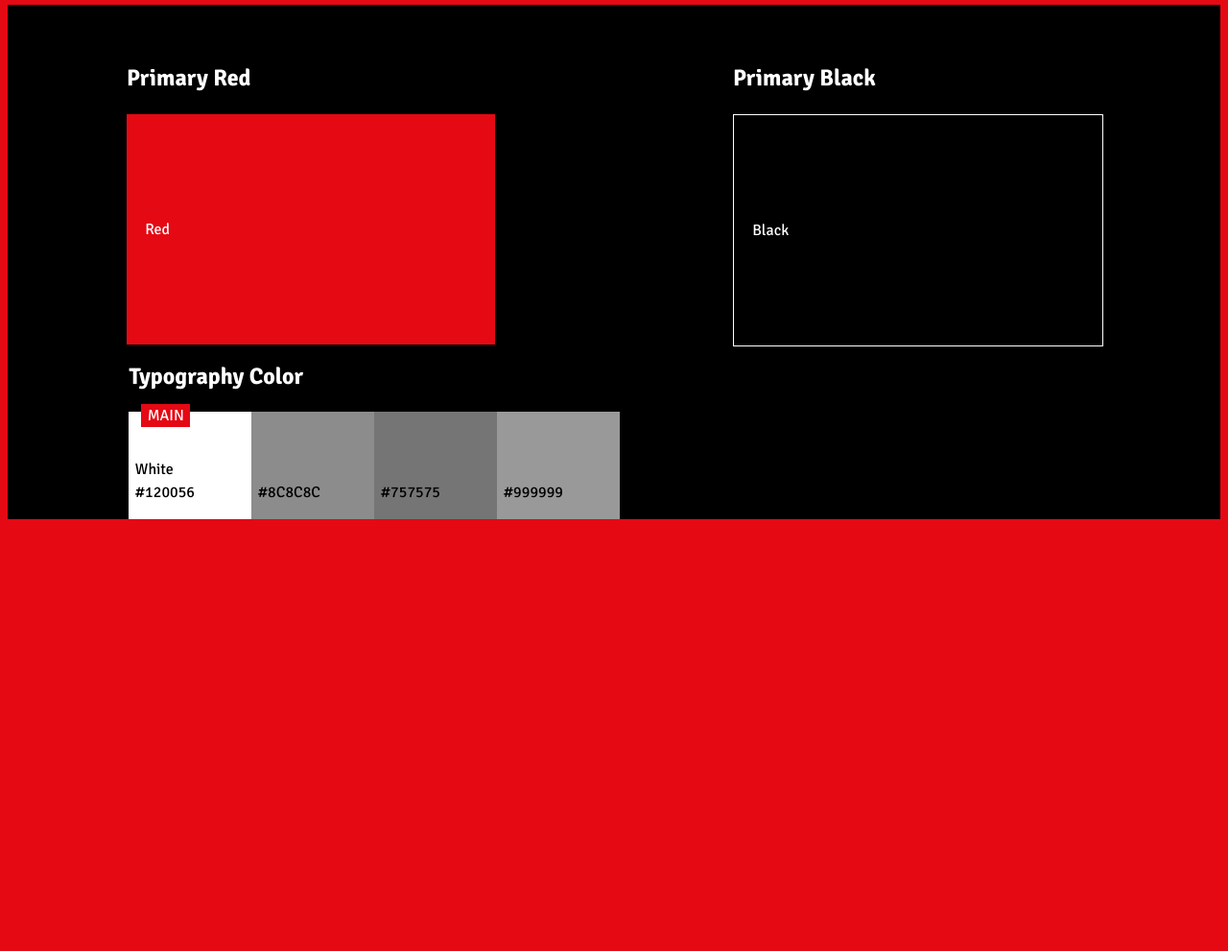
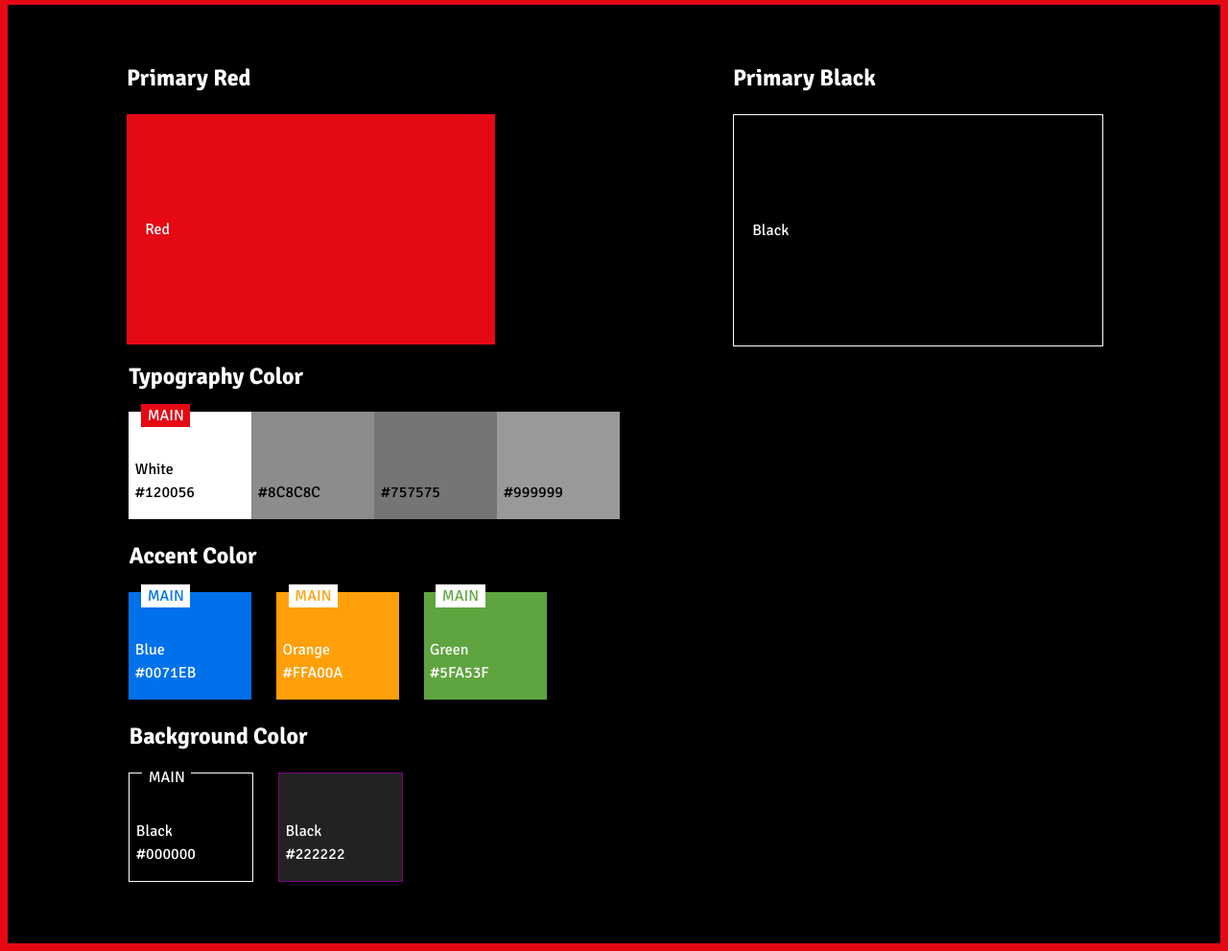
Before and after one commit to benimertcan/reelflix, a website built with Vite: page design-system.html in a window 1280 px wide. Shown: the part 86-1077 px from the top of the page at 96% size. Before the commit the page ends 800 px from the top, so only its background shows below. Built offline with nearby package versions, Linux system fonts and the light colour scheme.

Commit message:
Background Colors added

```diff
--- a/design-system.html
+++ b/design-system.html
@@ -45,7 +45,7 @@
         <div class="typho-colors main-w">
           <p class="main">MAIN</p>
           <p>White<br>
-          #120056</p>
+            #120056</p>
         </div>
         <div class="typho-colors main-g1">
           <p>#8C8C8C</p>
@@ -59,6 +59,48 @@
       </div>
     </div>
 
+
+    <div class="typho-section">
+      <div class="typ-head ">
+        <h2>Accent Color</h2>
+      </div>
+      <div class="typho accent">
+        <div class="typho-colors accent-blue">
+          <p class="mainAccent-B main">MAIN</p>
+          <p>Blue<br>
+            #0071EB</p>
+        </div>
+        <div class="typho-colors accent-orange">
+          <p class="mainAccent-O main">MAIN</p>
+          <p>Orange<br>
+            #FFA00A</p>
+        </div>
+        <div class="typho-colors accent-green">
+          <p class="mainAccent-G main">MAIN</p>
+          <p>Green<br>
+            #5FA53F</p>
+        </div>
+      </div>
+    </div>
+
+    <div class="typho-section">
+      <div class="typ-head ">
+        <h2>Background Color</h2>
+      </div>
+      <div class="typho accent">
+        <div class="typho-colors accent-Black">
+          <p class="back-Black main">MAIN</p>
+          <p>Black<br>
+            #000000</p>
+        </div>
+        <div class="typho-colors accent-lightB">
+          <p>Black<br>
+            #222222</p>
+        </div>
+
+      </div>
+    </div>
+
   </section>
 </body>
 
--- a/style.css
+++ b/style.css
@@ -8,6 +8,10 @@
   --main-2:#8c8c8c;
   --main-3:#757575;
   --main-4:#999999;
+  --accent-Blue:#0071EB;
+  --accent-Orange:#FFA00A;
+  --accent-Green:#5FA53F;
+  --color-lightB:#222222;
   --default-font:"Signika",sans-serif;
  /*
   color: rgba(255, 255, 255, 0.87);
@@ -20,7 +24,9 @@
   */
 
 }
-
+/*{
+  border:purple 1px solid;
+}*/
 body{
   background-color: var(--primary-color);
   font-family: var(--default-font);
@@ -31,6 +37,7 @@ body{
   display: flex;
   flex-direction: column;
   justify-content: space-evenly;
+  padding-bottom: 5vw;
 }
 p{
   margin-left: 5%;
@@ -74,6 +81,7 @@ p{
   margin: 0;
   margin-left: 10%;
   padding: 0;
+  width: 50%;
 }
 .typ-head{
   display: flex;
@@ -95,13 +103,11 @@ p{
   background-color: var(--primary-color);
   color: white;
   display: flex;
-
-justify-content: center;
+  justify-content: center;
   margin-left: 1vw;
   padding: 0;
   align-self: flex-start;
   width: 40%;
-
 }
 .main-g1{
 background-color: var(--main-2);
@@ -113,6 +119,51 @@ background-color: var(--main-2);
 {
   background-color: var(--main-4);
 }
+
+.accent-blue{
+background-color: var(--accent-Blue);
+color: white;
+margin-right: 2vw;
+}
+.accent-orange{
+  background-color: var(--accent-Orange);
+  color: white;
+  margin-right: 2vw;
+}
+.accent-green{
+  background-color: var(--accent-Green);
+  color: white;
+  margin-right: 2vw;
+}
+.mainAccent-B{
+  background-color: white;
+  color:var(--accent-Blue)
+}
+.mainAccent-O{
+  background-color: white;
+  color:var(--accent-Orange)
+}
+.mainAccent-G{
+  background-color: white;
+  color:var(--accent-Green)
+}
+.back-Black{
+  background-color: var(--primary-bg-color);
+  color: white;
+}
+.accent-Black{
+  background-color: var(--primary-bg-color);
+  color: white;
+  margin-right: 2vw;
+  border:solid white 1px;
+}
+.accent-lightB{
+  background-color: var(--color-lightB);
+  color: white;
+  margin-right: 2vw;
+  border:solid purple 1px;
+}
+
   /*
 a {
   font-weight: 500;
```
